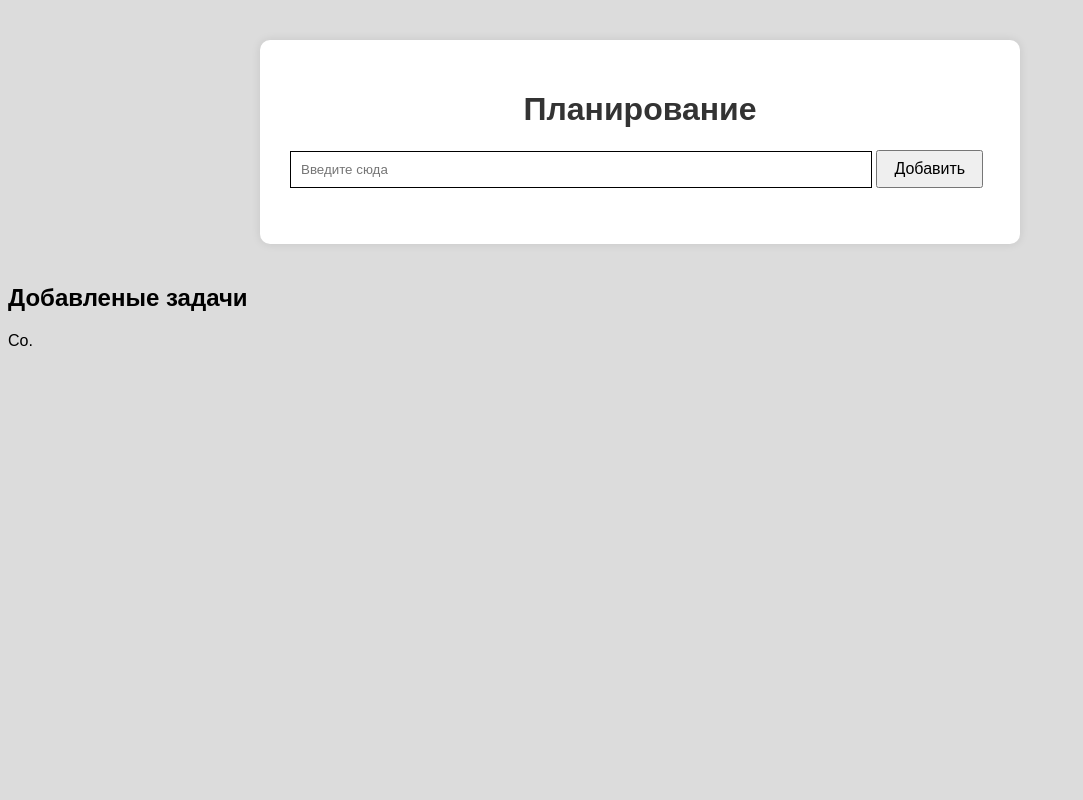
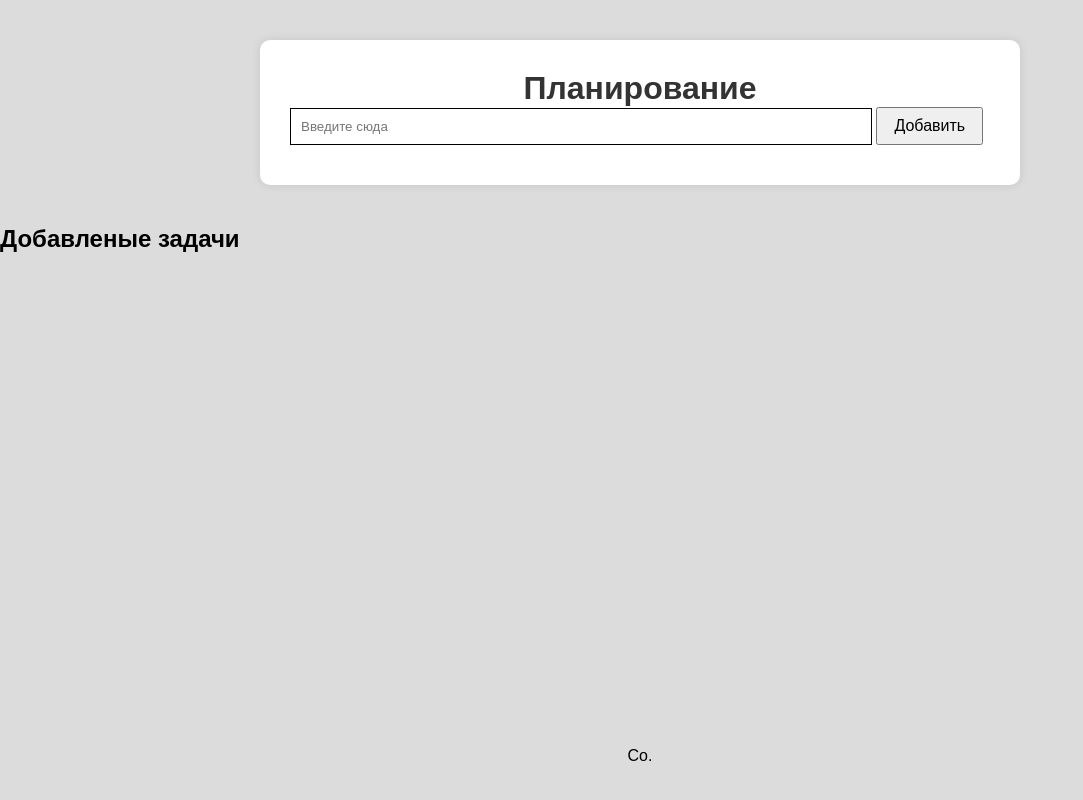
Before and after one commit to SilyaSU/SysRep, a plain HTML site: page index.html in a window 1280 px wide. Shown: the whole page, without its empty margins (0-1083 px from the left). Drawn offline with Linux system fonts and the light colour scheme.

Commit message:
styles.css

```diff
--- a/styles.css
+++ b/styles.css
@@ -50,3 +50,29 @@ input[type="text"] {
 	margin-bottom: 10px;
 	border: 1px solid #000;
 }
+
+
+
+* {
+  margin: 0;
+  padding: 0;
+}
+html,
+body {
+  height: 80%;
+
+}
+.wrapper {
+  display: flex;
+  flex-direction: column;
+  height: 100%;
+
+}
+.content {
+  flex: 1 0 auto;
+
+}
+.footer {
+  flex: 0 0 auto;
+  text-align: center;
+}
```
